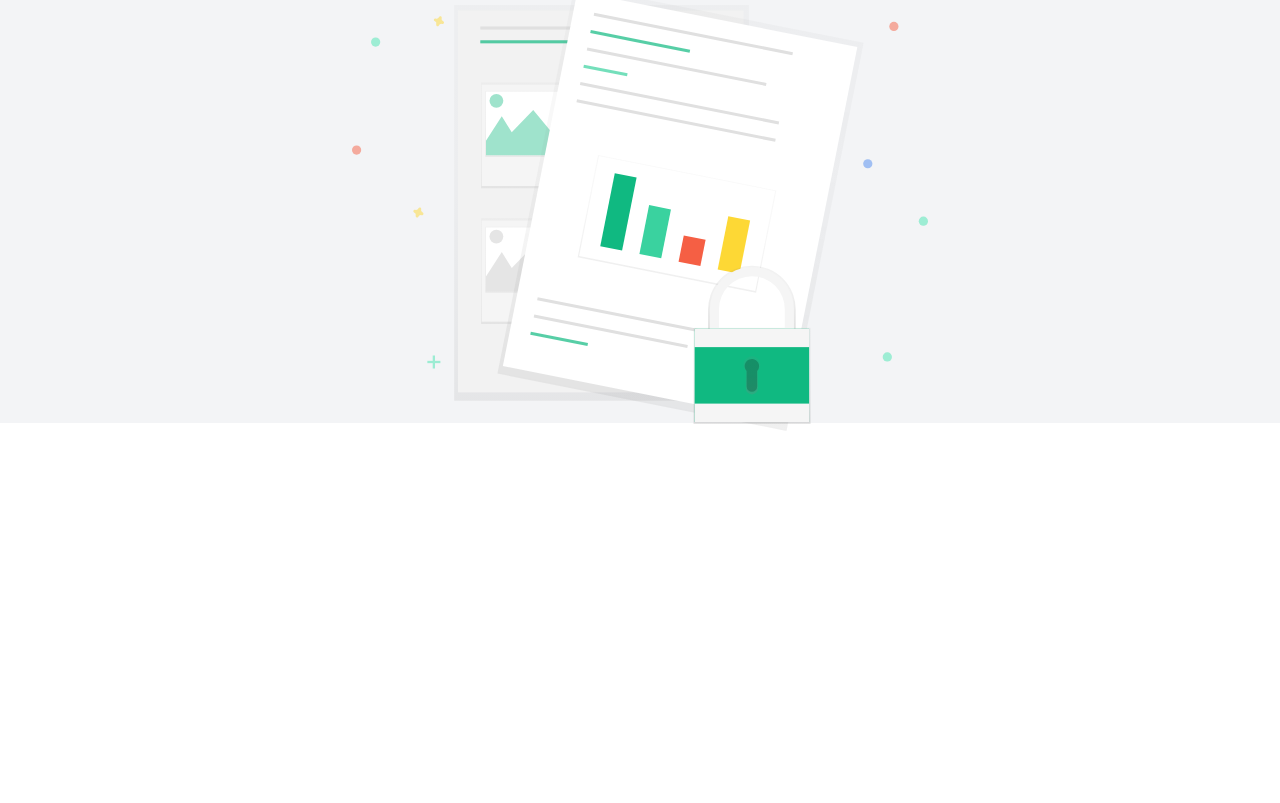
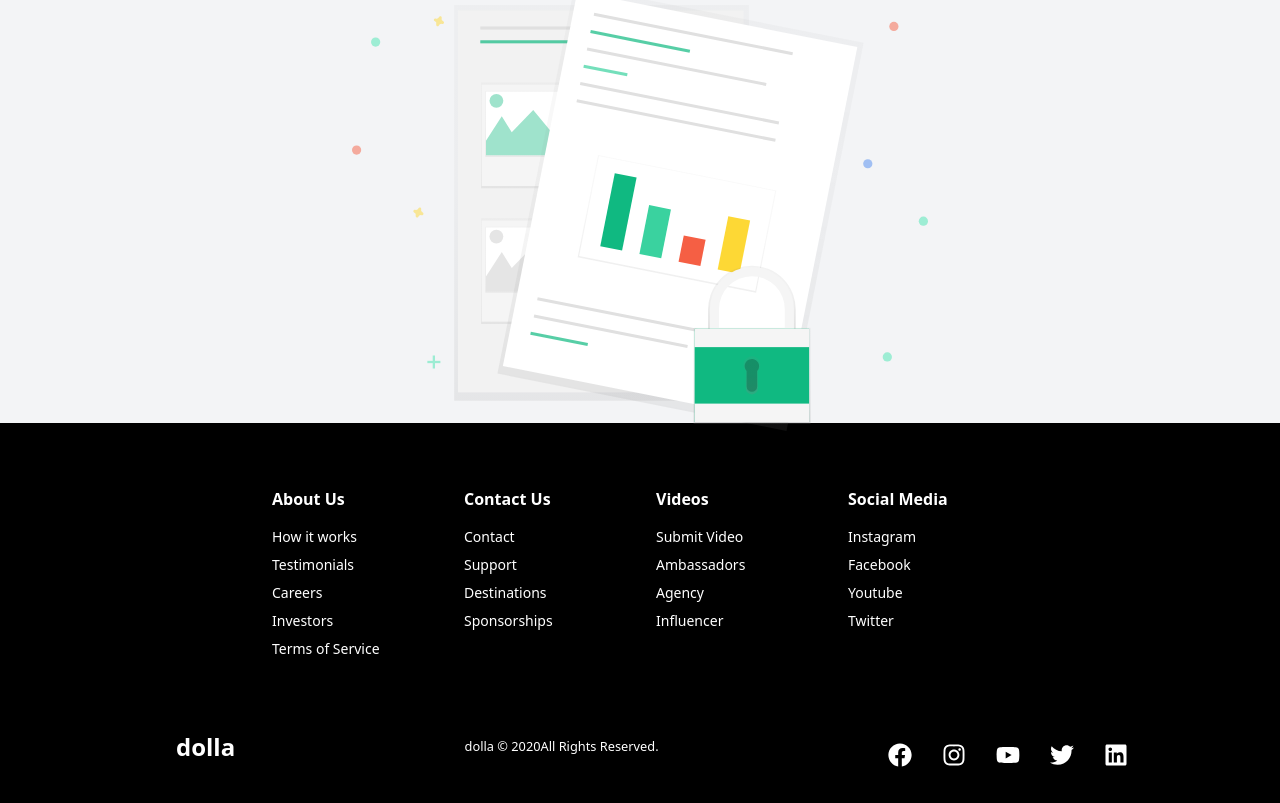
Before and after one commit to Ruttmann/react-website-smooth-scroll, a React (Create React App) app: page / in a window 1280 px wide. Shown: the part 3769-4572 px from the top of the page. Before the commit the page ends 4216 px from the top, so only its background shows below. Built offline with nearby package versions, Linux system fonts and the light colour scheme; a web font is replaced by a local one; what @savvywombat/tailwindcss-grid-areas would draw is missing.

Commit message:
Implements footer section.

```diff
--- /dev/null
+++ b/src/components/Footer/FooterElements.js
@@ -0,0 +1,66 @@
+import React from "react";
+import { Link } from "react-router-dom";
+
+export const FooterContainer = ({ children }) => (
+  <footer className="bg-black">{children}</footer>
+);
+
+export const FooterWrap = ({ children }) => (
+  <div className="pt-12 pb-6 px-6 flex flex-col justify-center items-center max-w-5xl my-0 mx-auto">
+    {children}
+  </div>
+);
+
+export const FooterLinksContainer = ({ children }) => (
+  <div className="flex justify-center md:pt-8">{children}</div>
+);
+
+export const FooterLinksWrapper = ({ children }) => (
+  <div className="flex md:flex-col">{children}</div>
+);
+
+export const FooterLinkItems = ({ children }) => (
+  <div className="flex flex-col items-start m-4 text-left w-40 box-border text-white sm:m-0 sm:p-10 sm:w-full">
+    {children}
+  </div>
+);
+
+export const FooterLinkTitle = ({ children }) => (
+  <h1 className="text-base font-black mb-4">{children}</h1>
+);
+
+export const FooterLink = ({ children }) => (
+  <Link className="text-white no-underline mb-2 text-sm hover:text-green-500 hover:transition hover:duration-300 hover:ease-out">
+    {children}
+  </Link>
+);
+
+export const SocialMedia = ({ children }) => (
+  <section className="max-w-5xl w-full mt-12">{children}</section>
+);
+
+export const SocialMediaWrap = ({ children }) => (
+  <div className="flex justify-between items-center max-w-5xl ml-6 mt-auto mr-0 mb-auto md:flex-col">
+    {children}
+  </div>
+);
+
+export const SocialLogo = ({ children }) => (
+  <Link className="text-white justify-self-start cursor-pointer no-underline text-2xl flex items-center mb-4 font-bold">
+    {children}
+  </Link>
+);
+
+export const WebsiteRights = ({ children }) => (
+  <small className="text-white mb-4">{children}</small>
+);
+
+export const SocialIcons = ({ children }) => (
+  <div className="flex justify-between items-center w-60">{children}</div>
+);
+
+export const SocialIconLink = ({ children, href, ...rest }) => (
+  <a href={href} {...rest} className="text-white text-2xl">
+    {children}
+  </a>
+);
--- /dev/null
+++ b/src/components/Footer/index.js
@@ -0,0 +1,98 @@
+import React from "react";
+
+import {
+  FooterContainer,
+  FooterWrap,
+  FooterLinksContainer,
+  FooterLinksWrapper,
+  FooterLinkItems,
+  FooterLinkTitle,
+  FooterLink,
+  SocialMedia,
+  SocialMediaWrap,
+  SocialLogo,
+  WebsiteRights,
+  SocialIcons,
+  SocialIconLink,
+} from "./FooterElements";
+
+import {
+  FaFacebook,
+  FaInstagram,
+  FaYoutube,
+  FaTwitter,
+  FaLinkedin,
+} from "react-icons/fa";
+
+function Footer() {
+  return (
+    <FooterContainer>
+      <FooterWrap>
+        <FooterLinksContainer>
+          <FooterLinksWrapper>
+            <FooterLinkItems>
+              <FooterLinkTitle>About Us</FooterLinkTitle>
+              <FooterLink to="/signin">How it works</FooterLink>
+              <FooterLink to="/signin">Testimonials</FooterLink>
+              <FooterLink to="/signin">Careers</FooterLink>
+              <FooterLink to="/signin">Investors</FooterLink>
+              <FooterLink to="/signin">Terms of Service</FooterLink>
+            </FooterLinkItems>
+            <FooterLinkItems>
+              <FooterLinkTitle>Contact Us</FooterLinkTitle>
+              <FooterLink to="/signin">Contact</FooterLink>
+              <FooterLink to="/signin">Support</FooterLink>
+              <FooterLink to="/signin">Destinations</FooterLink>
+              <FooterLink to="/signin">Sponsorships</FooterLink>
+            </FooterLinkItems>
+          </FooterLinksWrapper>
+          <FooterLinksWrapper>
+            <FooterLinkItems>
+              <FooterLinkTitle>Videos</FooterLinkTitle>
+              <FooterLink to="/signin">Submit Video</FooterLink>
+              <FooterLink to="/signin">Ambassadors</FooterLink>
+              <FooterLink to="/signin">Agency</FooterLink>
+              <FooterLink to="/signin">Influencer</FooterLink>
+            </FooterLinkItems>
+            <FooterLinkItems>
+              <FooterLinkTitle>Social Media</FooterLinkTitle>
+              <FooterLink to="/signin">Instagram</FooterLink>
+              <FooterLink to="/signin">Facebook</FooterLink>
+              <FooterLink to="/signin">Youtube</FooterLink>
+              <FooterLink to="/signin">Twitter</FooterLink>
+            </FooterLinkItems>
+          </FooterLinksWrapper>
+        </FooterLinksContainer>
+        <SocialMedia>
+          <SocialMediaWrap>
+            <SocialLogo to="/">dolla</SocialLogo>
+            <WebsiteRights>
+              dolla &copy; {new Date().getFullYear()}
+              All Rights Reserved.
+            </WebsiteRights>
+
+            <SocialIcons>
+              <SocialIconLink href="/" target="_blank" aria-label="Facebook">
+                <FaFacebook />
+              </SocialIconLink>
+              <SocialIconLink href="/" target="_blank" aria-label="Instagram">
+                <FaInstagram />
+              </SocialIconLink>
+              <SocialIconLink href="/" target="_blank" aria-label="Youtube">
+                <FaYoutube />
+              </SocialIconLink>
+              <SocialIconLink href="/" target="_blank" aria-label="Twitter">
+                <FaTwitter />
+              </SocialIconLink>
+              <SocialIconLink href="/" target="_blank" aria-label="Linkedin">
+                <FaLinkedin />
+              </SocialIconLink>
+            </SocialIcons>
+          </SocialMediaWrap>
+        </SocialMedia>
+      </FooterWrap>
+    </FooterContainer>
+  );
+}
+
+export default Footer;
--- a/src/pages/index.js
+++ b/src/pages/index.js
@@ -11,6 +11,7 @@ import Sidebar from "../components/Sidebar";
 import HeroSection from "../components/HeroSection";
 import InfoSection from "../components/InfoSection";
 import Services from "../components/Services";
+import Footer from "../components/Footer";
 
 function Home() {
   const [isOpen, setIsOpen] = useState(false);
@@ -27,6 +28,7 @@ function Home() {
       <InfoSection {...homeObjTwo} />
       <Services />
       <InfoSection {...homeObjThree} />
+      <Footer />
     </>
   );
 }
```
